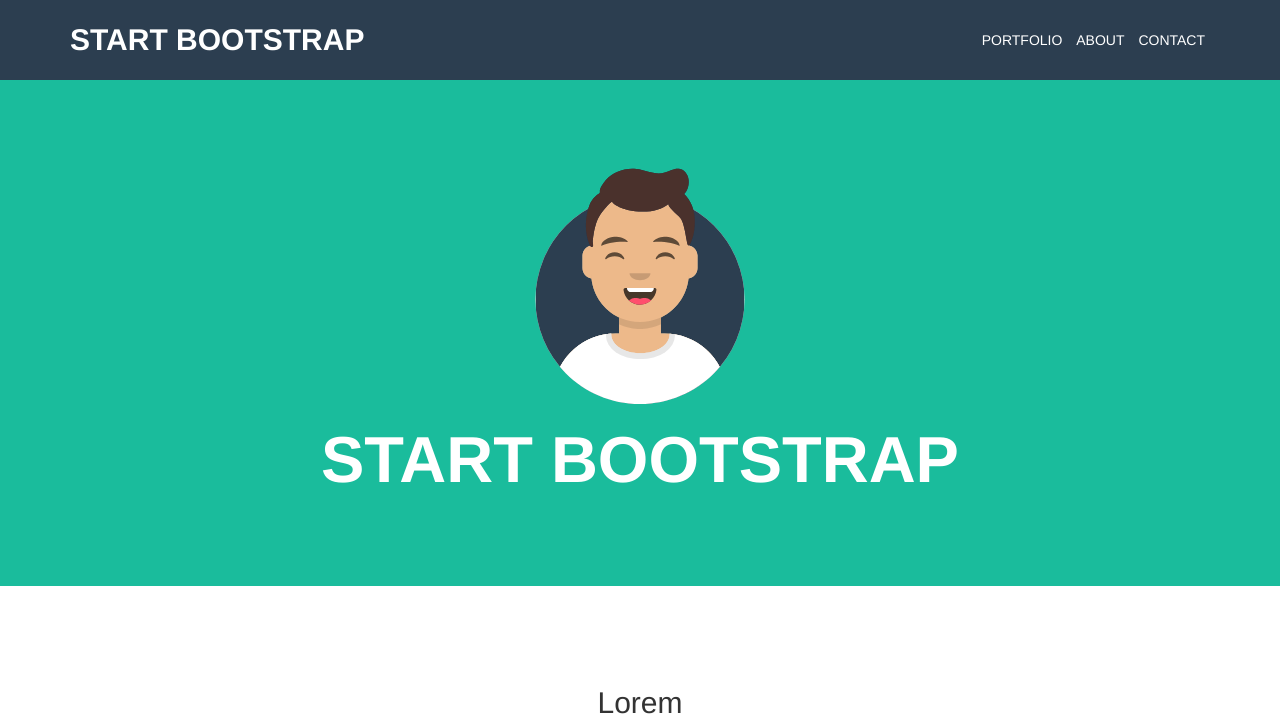
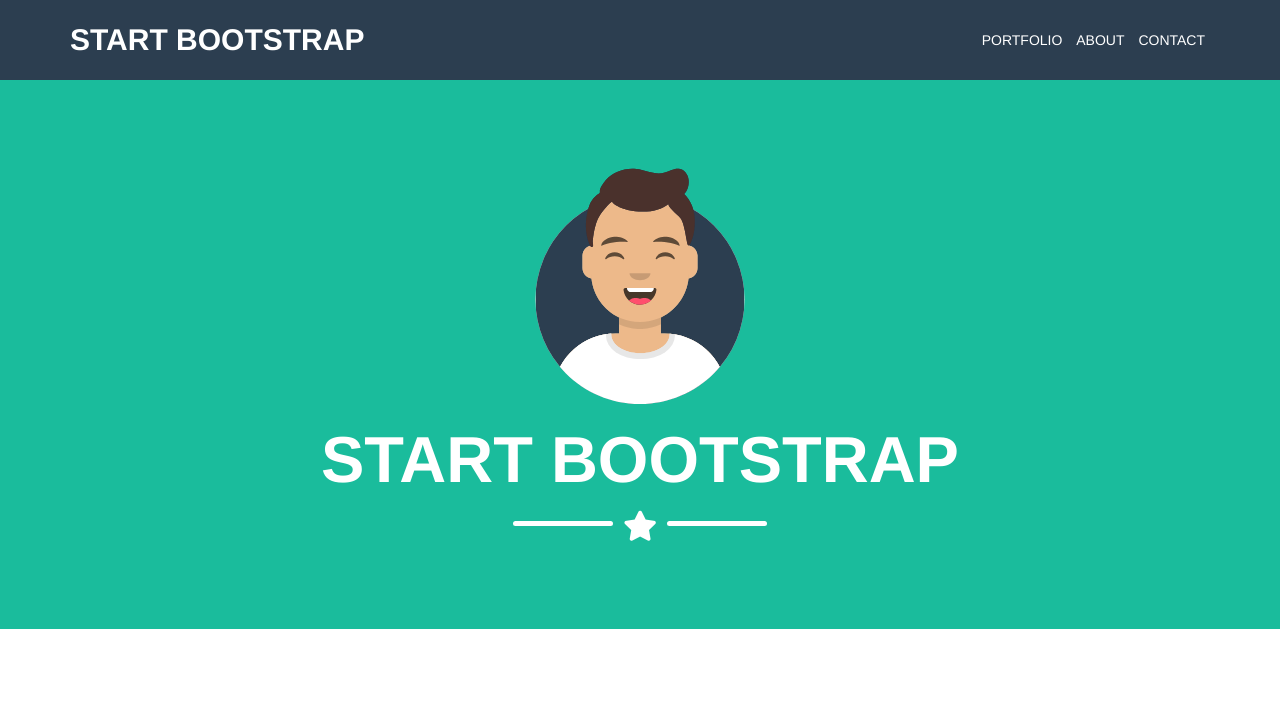
Before and after one commit to manuelatrotta/-html-css-bootstrap-freelancer, a plain HTML site: page index.html in a window 1280 px wide. Shown: the top 726 px of the page. Drawn offline with nearby package versions, Linux system fonts and the light colour scheme.

Commit message:
inserimento star-icon

```diff
--- a/css/style.css
+++ b/css/style.css
@@ -20,18 +20,6 @@
 .btn_green .glyphicon{
   vertical-align: text-top;
 }
-
-/* header */
-.header_top {
-  position: fixed;
-  top: 0;
-  left: 0;
-  width: 100%;
-  height: 80px;
-  background: #2c3e50;
-  line-height: 80px;
-}
-
 .font_size30{
   font-size: 30px;
 }
@@ -44,6 +32,48 @@
 .size_30{
   width:30%;
 }
+
+/* header */
+.header_top {
+  position: fixed;
+  top: 0;
+  left: 0;
+  width: 100%;
+  height: 80px;
+  background: #2c3e50;
+  line-height: 80px;
+}
+.icon_star::after{
+  content:"";
+  display: inline-block;
+  clear: both;
+  vertical-align:super;
+  margin-left: 10px;
+  margin-top: 5px;
+  width: 100%;
+  max-width: 100px;
+  height: 5px;
+  border-bottom: 5px solid #fff;
+  border-radius: 4px;
+}
+.icon_star::before{
+  content:"";
+  display: inline-block;
+  clear: both;
+  vertical-align:super;
+  margin-right: 10px;
+  margin-top: 5px;
+  width: 100%;
+  max-width: 100px;
+  height: 5px;
+  border-bottom: 5px solid #fff;
+  border-radius: 4px;
+}
+.icon_star{
+  display: block;
+  font-size: 30px;
+  color: #fff;
+}
 /* Jumbo */
 .jumbo {
   margin-top: 80px;
@@ -53,7 +83,6 @@
   width: 60%;
   margin: 0 auto;
 }
-
 /* Portfolio */
 .box_portfolio {
   width: 100%;
--- a/index.html
+++ b/index.html
@@ -5,7 +5,8 @@
     <meta name="viewport" content="width=device-width, initial-scale=1.0">
     <!-- Latest compiled and minified CSS -->
     <link rel="stylesheet" href="https://maxcdn.bootstrapcdn.com/bootstrap/3.3.7/css/bootstrap.min.css" integrity="sha384-BVYiiSIFeK1dGmJRAkycuHAHRg32OmUcww7on3RYdg4Va+PmSTsz/K68vbdEjh4u" crossorigin="anonymous">
-
+    <!--fontawesome-->
+    <link rel="stylesheet" href="https://cdnjs.cloudflare.com/ajax/libs/font-awesome/5.11.2/css/all.css">
     <!-- nostro style -->
     <link rel="stylesheet" href="css/style.css">
     <title>Start Bootstrap</title>
@@ -40,7 +41,9 @@
         <div class="jumbo_text text-center">
           <img class="size_30" src="img/boysmiled.svg" alt="boysmiled">
           <h1 class="font-size65 color_white"> <strong>START BOOTSTRAP</strong></h1>
-          <div class="icon_star"></div>
+          <div class="liner_star"></div>
+          <div class="icon_star"><i class="fas fa-star"></i></div>
+          <div class="liner_star"></div>
         </div>
       </div>
       <!-- jumbo -->
```
